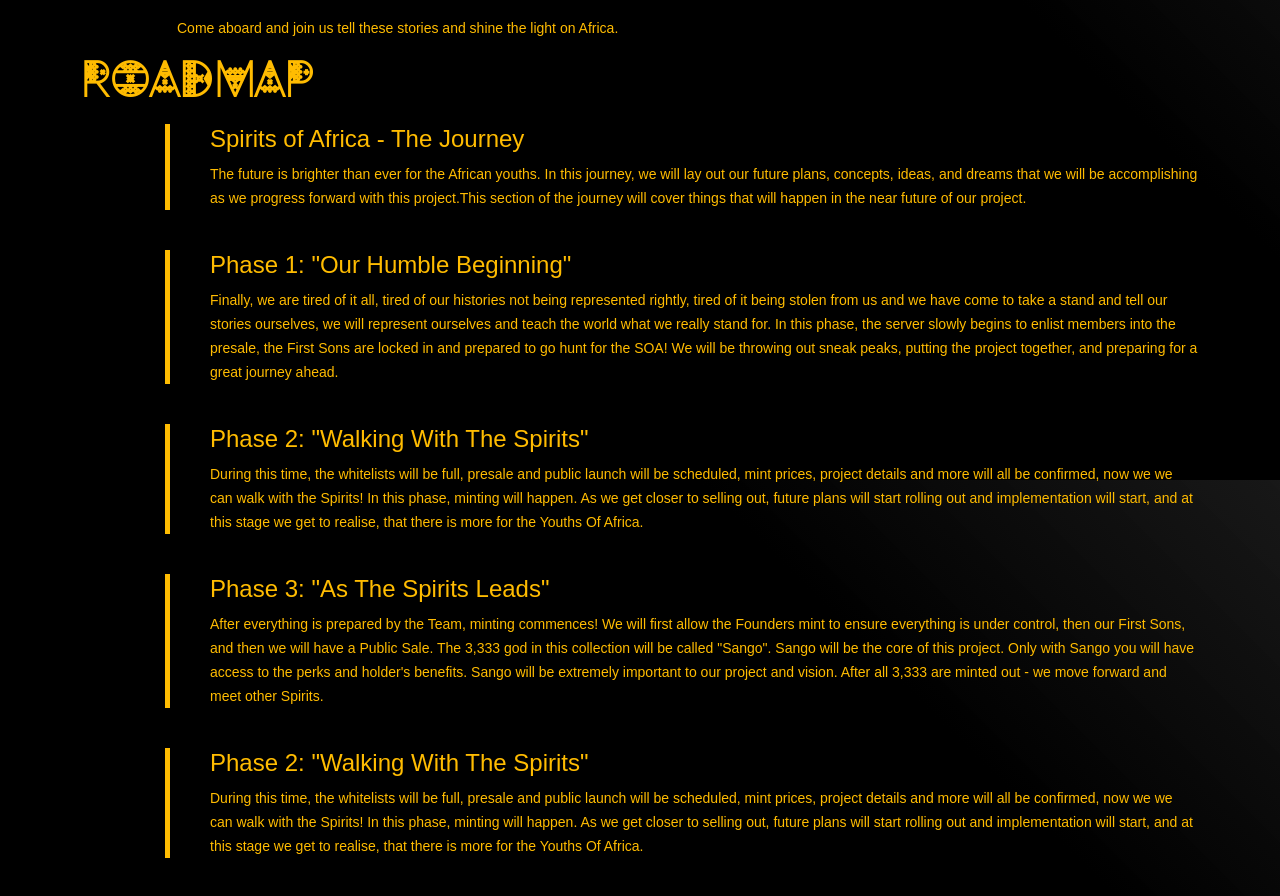
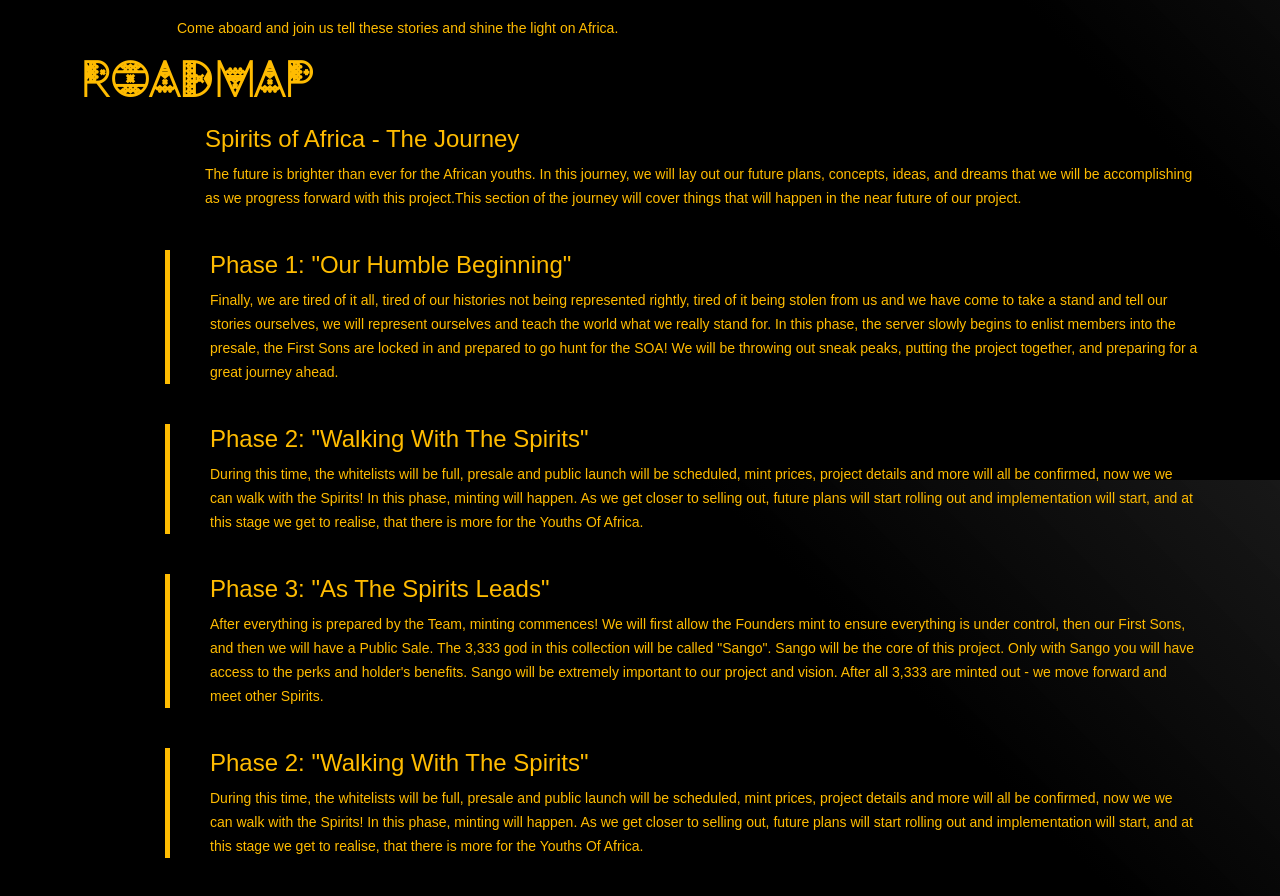
Before and after one commit to mitchel-okomor/soa, a React (Create React App) app: page / in a window 1280 px wide. Shown: the part 1920-2816 px from the top of the page. Built offline with nearby package versions, Linux system fonts and the light colour scheme.

Commit message:
removed border from benfits and journey

```diff
--- a/src/assets/css/main.css
+++ b/src/assets/css/main.css
@@ -324,6 +324,10 @@ button {
   padding-left: 2.5rem;
   margin-bottom: 2.5rem;
 }
+.journey,
+.benefits {
+  border: none;
+}
 .roadmap-contents > h3,
 p {
   color: var(--primary-color);
--- a/src/pages/Explore/Explore.tsx
+++ b/src/pages/Explore/Explore.tsx
@@ -4,12 +4,12 @@ import { Link } from 'react-router-dom';
 function Explore() {
   return (
     <div>
-      <div className=' roadmap mt-4'>
+      <div className='roadmap mt-4'>
         <h2 className='roadmap-header mb-4'>ROADMAP</h2>
         <div className=' mt-3'>
           <div className='row'>
             <div className='col-1'></div>
-            <div className='col-11 roadmap-contents'>
+            <div className='col-11 roadmap-contents journey'>
               <h3> Spirits of Africa - The Journey</h3>
               <p>
                 The future is brighter than ever for the African youths. In this
@@ -90,7 +90,7 @@ function Explore() {
           <div className='row'>
             <div className='col-1'></div>
 
-            <div className='col-11 roadmap-contents'>
+            <div className='col-11 roadmap-contents benefits'>
               <h3>Post Mint Benefits:</h3>
               <p>
                 After minting, Shango Holders will have access to secured
```
